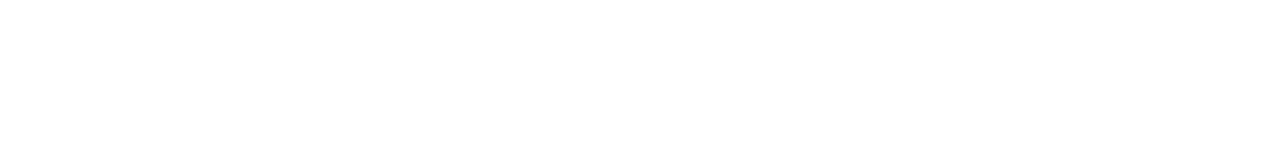
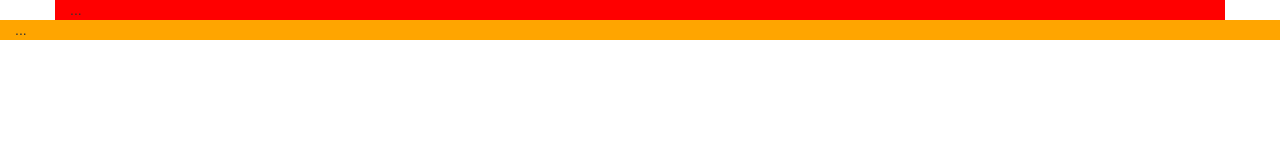
Before and after one commit to federicorosati1994/esercitazione_bootstrap, a plain HTML site: page index.html in a window 1280 px wide. Drawn offline with nearby package versions, Linux system fonts and the light colour scheme.

Commit message:
Aggiunti container

```diff
--- a/index.html
+++ b/index.html
@@ -9,6 +9,14 @@
 </head>
 <body>
 
+	<div style="background-color: red;" class="container">
+		...
+	</div>
+
+	<div style="background-color: orange;" class="container-fluid">
+		...
+	</div>
+
 	<!-- jQuery (necessary for Bootstrap's JavaScript plugins) -->
    	<script src="https://ajax.googleapis.com/ajax/libs/jquery/1.11.3/jquery.min.js"></script>
 	<!-- Latest compiled and minified JavaScript -->
```
